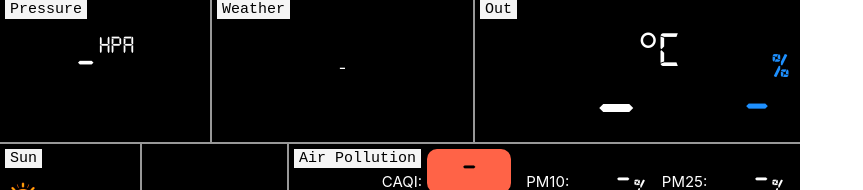
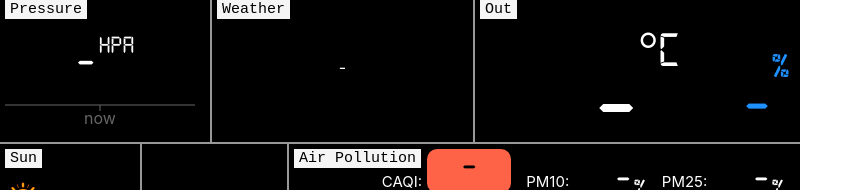
Before and after one commit to pawbla/HomeActiveDisplay, a React (Create React App) app in the folder home-active-display/: page / in a window 1280 px wide. Shown: the part 218-408 px from the top of the page, without its empty margins (0-863 px from the left). Built offline with nearby package versions, Linux system fonts and the light colour scheme.

Commit message:
Pressure history chart

```diff
--- a/home-active-display/package.json
+++ b/home-active-display/package.json
@@ -9,6 +9,7 @@
     "react": "^17.0.2",
     "react-dom": "^17.0.2",
     "react-scripts": "4.0.3",
+    "recharts": "^2.1.9",
     "sass": "^1.50.1",
     "web-vitals": "^1.1.2"
   },
--- a/home-active-display/src/Components/Weather/BottomComponent.js
+++ b/home-active-display/src/Components/Weather/BottomComponent.js
@@ -1,5 +1,6 @@
 import React from 'react';
 import Label from '../common/Label';
+import {sortByDate} from '../../utils/utils';
 
 import picSunRise from '../../assets/images/sunIcons/sunrise.png';
 import picSunSet from '../../assets/images/sunIcons/sunset.png';
@@ -98,13 +99,3 @@ function CaqiForecastItem(props) {
     </div>
   )
 }
-
-function sortByDate(a,b) {
-  if (a.date > b.date) {
-    return 1;
-  }
-  if (a.date < b.date) {
-    return -1;
-  }
-  return 0;
-}
--- a/home-active-display/src/Components/Weather/MiddleComponent.js
+++ b/home-active-display/src/Components/Weather/MiddleComponent.js
@@ -1,5 +1,8 @@
 import React from 'react';
+import { BarChart, XAxis, YAxis, Bar,Tooltip } from 'recharts';
+
 import Label from '../common/Label';
+import {calculateHistory} from '../../utils/pressureUtils';
 
 import pic01  from '../../assets/images/weatherIcons/01.png';
 import pic02  from '../../assets/images/weatherIcons/02.png';
@@ -50,10 +53,12 @@ const WEATHER_LABEL = "Weather";
 const WIND_LABEL = "Wind";
 const PRESSURE_LABEL = "Pressure";
 
+const CHART_OFFSET = 5;
+
 export default function MiddleComponent(props) {
     return(
         <div className="middle">
-            <LeftSide weather={props.values.weather}/>
+            <LeftSide weather={props.values.weather} history={props.values.history}/>
             <CenterSide weather={props.values.weather}/>
             <RightSide in={props.values.weather.in} out={props.values.weather.out}/>
         </div>
@@ -64,7 +69,7 @@ function LeftSide(props) {
     return (
         <div className="left">
             <Empty />
-            <PressureComponent pressure={props.weather.pressure}/>
+            <PressureComponent pressure={props.weather.pressure} pressureHistory={props.history.pressure}/>
         </div>
     )
 }
@@ -150,8 +155,26 @@ function PressureComponent(props) {
                 <div className="unit">hPa</div>
             </div>
             <div className="graph">
-                {/* Placeholder for pressure history diagram*/}
+                <BarChart
+                    width={200}
+                    height={70}
+                    data={calculateHistory(props.pressureHistory, props.pressure.value)}
+                    barCategoryGap={1}>
+                    <XAxis dataKey="name" />
+                    <YAxis
+                        domain={[getMinWithOffset(props.pressureHistory), getMaxWithOffset(props.pressureHistory)]}
+                        hide={true}/>
+                    <Bar dataKey="value" fill="whitesmoke" />
+                </BarChart>
             </div>
         </div>
     )
 }
+
+const getMinWithOffset = (pressureArr) => {
+    return Math.min(...pressureArr.map(i => i.value)) - CHART_OFFSET;
+}
+
+const getMaxWithOffset = (pressureArr) => {
+    return Math.max(...pressureArr.map(i => i.value)) + CHART_OFFSET;
+}
--- a/home-active-display/src/Components/Weather/Weather.js
+++ b/home-active-display/src/Components/Weather/Weather.js
@@ -11,6 +11,7 @@ const queryParams = "";
 const periodTime = 10000;
 
 const DEFAULT_EMPTY = "-";
+const DEFAULT_EMPTY_ARR = [];
 
 export default function Weather(props) {
 
@@ -76,13 +77,15 @@ const prepareValues = (data) => {
         dirDeg: data ? prepareValueAndError(data.weather.windDirectionDeg) : prepareDefaultValueAndError(),
         dirVal: data ? prepareValueAndError(data.weather.windDirection) : prepareDefaultValueAndError(),
       }
+    },
+    history: {
+      pressure: data ? data.history.pressure : DEFAULT_EMPTY_ARR
     }
   }
 }
 
 const prepareValueAndErrorForIcon = (data) => {
   let newData = prepareValueAndError(data);
-  console.log("=== new data ==" + JSON.stringify(newData))
   newData["value"] = (newData.value === DEFAULT_EMPTY ? newData.value : prepareIconNo(newData.value));
   return newData;
 }
--- a/home-active-display/src/Mocks/weatherResponse.js
+++ b/home-active-display/src/Mocks/weatherResponse.js
@@ -214,6 +214,108 @@ export const weatherResp = {"airPolution":{
         "isError":false,
         "value":"Czesciowo slonecznie "}
     },
+    "history": {
+      "date": "05.05 17:17",
+      "isError": false,
+      "pressure": [
+          {
+              "date": "2019-10-04T16:00:00.000Z",
+              "value": "1016"
+          },
+          {
+              "date": "2019-10-04T17:00:00.000Z",
+              "value": "1017"
+          },
+          {
+              "date": "2019-10-04T18:00:00.000Z",
+              "value": "1018"
+          },
+          {
+              "date": "2019-10-04T19:00:00.000Z",
+              "value": "1019"
+          },
+          {
+              "date": "2019-10-04T20:00:00.000Z",
+              "value": "1020"
+          },
+          {
+              "date": "2019-10-04T21:00:00.000Z",
+              "value": "1021"
+          },
+          {
+              "date": "2019-10-04T22:00:00.000Z",
+              "value": "1022"
+          },
+          {
+              "date": "2019-10-04T23:00:00.000Z",
+              "value": "1023"
+          },
+          {
+              "date": "2019-10-05T00:00:00.000Z",
+              "value": "1024"
+          },
+          {
+              "date": "2019-10-05T01:00:00.000Z",
+              "value": "1001"
+          },
+          {
+              "date": "2019-10-05T02:00:00.000Z",
+              "value": "1002"
+          },
+          {
+              "date": "2019-10-05T03:00:00.000Z",
+              "value": "1003"
+          },
+          {
+              "date": "2019-10-05T04:00:00.000Z",
+              "value": "1004"
+          },
+          {
+              "date": "2019-10-05T05:00:00.000Z",
+              "value": "1005"
+          },
+          {
+              "date": "2019-10-05T06:00:00.000Z",
+              "value": "1006"
+          },
+          {
+              "date": "2019-10-05T07:00:00.000Z",
+              "value": "1007"
+          },
+          {
+              "date": "2019-10-05T08:00:00.000Z",
+              "value": "1008"
+          },
+          {
+              "date": "2019-10-05T09:00:00.000Z",
+              "value": "1009"
+          },
+          {
+              "date": "2019-10-05T10:00:00.000Z",
+              "value": "1010"
+          },
+          {
+              "date": "2019-10-05T11:00:00.000Z",
+              "value": "1011"
+          },
+          {
+              "date": "2019-10-05T12:00:00.000Z",
+              "value": "1012"
+          },
+          {
+              "date": "2019-10-05T13:00:00.000Z",
+              "value": "1013"
+          },
+          {
+              "date": "2019-10-05T14:00:00.000Z",
+              "value": "1014"
+          },
+          {
+              "date": "2019-10-05T15:00:00.000Z",
+              "value": "1015"
+          }
+      ]
+  },
     "sun":{
       "dayLength":{
         "date":"10.04 20:38",
--- /dev/null
+++ b/home-active-display/src/utils/pressureUtils.js
@@ -0,0 +1,24 @@
+import {sortByDate} from './utils';
+
+const HISTORY_HOURS = [1,3,6,9,12]
+
+export function calculateHistory(historyArr, currentPressure) {
+    let historyValues = [];
+    historyValues.push({
+        name: "now",
+        value: currentPressure
+    });
+    if (historyArr.length > 0) {
+        let historyArrSorted = historyArr.sort(sortByDate);
+        HISTORY_HOURS.forEach(i => {
+            historyValues.push(
+                {
+                    name: -i,
+                    value: historyArrSorted[i-1].value
+                }
+            )
+        })
+    }
+
+    return historyValues;
+}
--- /dev/null
+++ b/home-active-display/src/utils/utils.js
@@ -0,0 +1,9 @@
+export function sortByDate(a,b) {
+    if (a.date > b.date) {
+      return 1;
+    }
+    if (a.date < b.date) {
+      return -1;
+    }
+    return 0;
+  }
```
Also changed, not shown: 1 other file (tests, documents, lock files or other folders).
